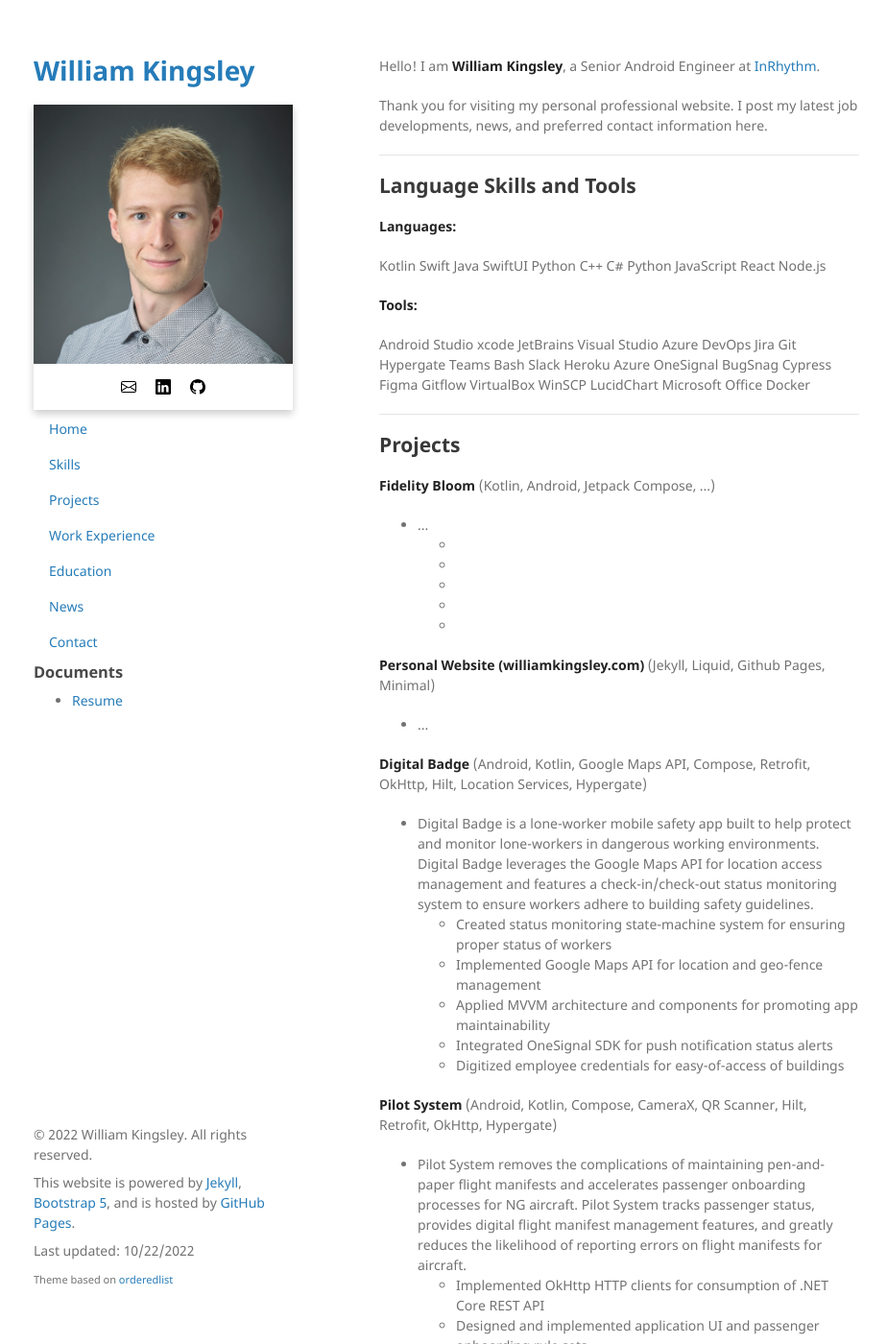
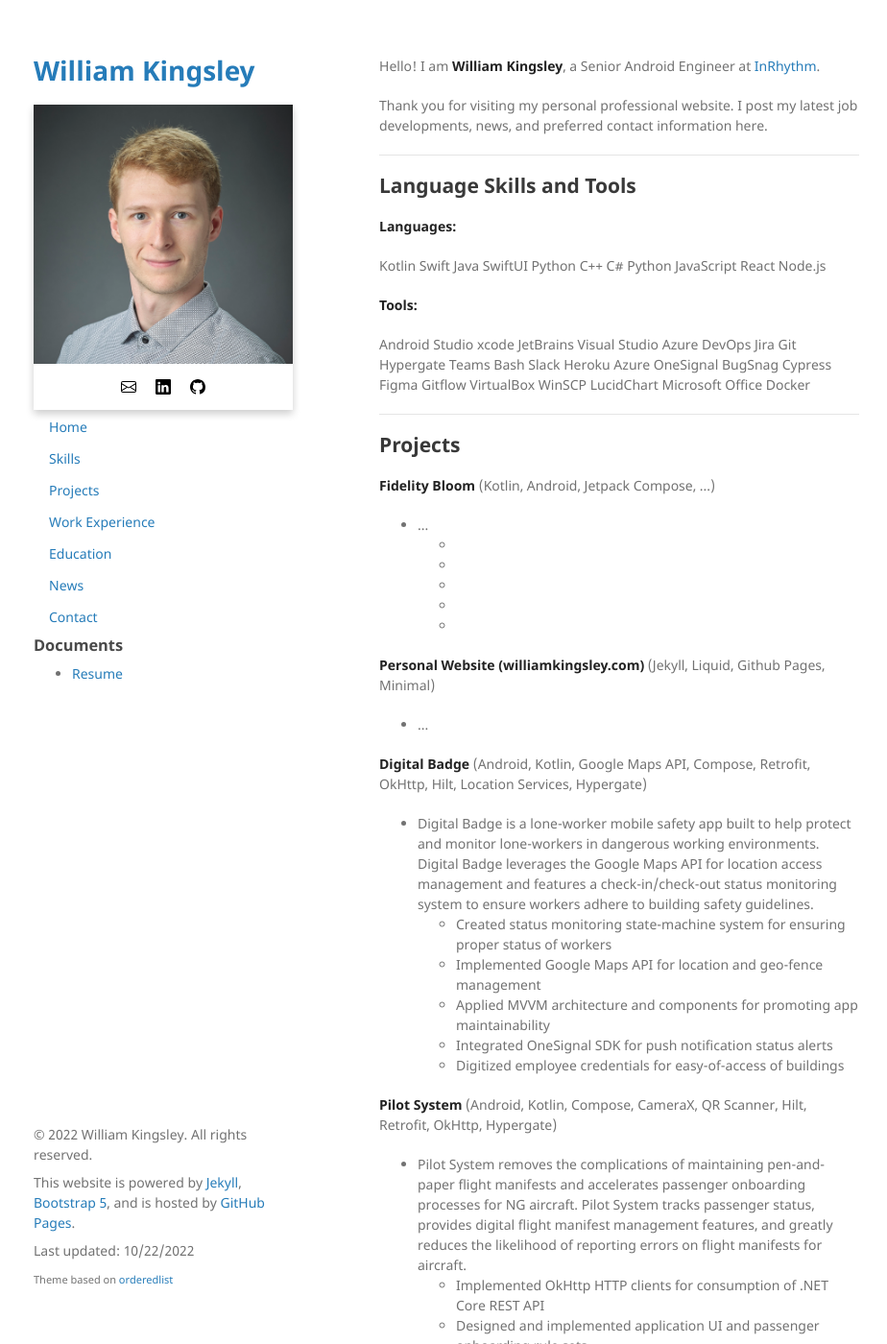
Before and after one commit to data-programmer/data-programmer.github.io, a Jekyll site: the page built from index.md, in a window 1280 px wide and 1400 px high. Shown: the whole window at 96% size, without its empty margins (175-1099 px from the left). Built offline with Jekyll 4.4.1, drawn with Linux system fonts in a browser that asks for light colours.

Commit message:
Updating nav bar style

```diff
--- a/_sass/jekyll-theme-minimal.scss
+++ b/_sass/jekyll-theme-minimal.scss
@@ -9,7 +9,7 @@
 
 .navbar li {
   display: block;
-  padding: 4px 16px;
+  padding: 2px 16px;
 }
 
 .navbar li:hover {
```
